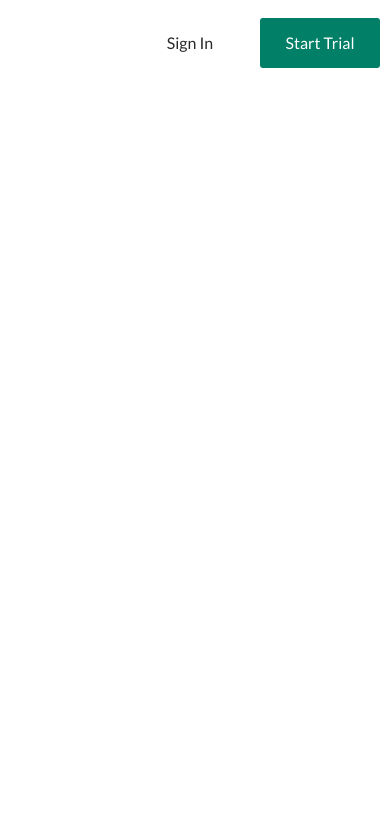
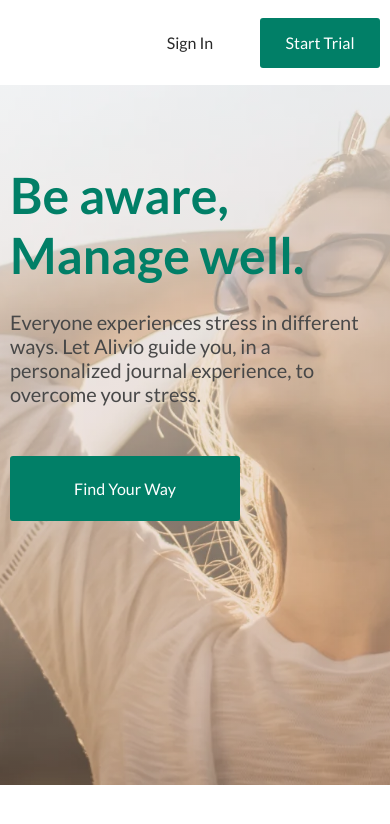
Before and after one commit to DigitalGl/CSS-Alivio, a plain HTML site: page index.html in a window 390 px wide. Drawn offline with Linux system fonts and the light colour scheme.

Commit message:
main section

```diff
--- a/index.css
+++ b/index.css
@@ -1,3 +1,4 @@
 @import url('/styles/variables.css');
 @import url('/styles/basic.css');
 @import url('/styles/header.css');
+@import url('/styles/hero.css');
--- a/index.html
+++ b/index.html
@@ -46,5 +46,21 @@
         </div>
       </div>
     </header>
+
+    <main>
+      <section class="hero" aria-label="hero section">
+        <div class="container">
+          <div class="hero__content">
+            <h1 class="hero__title">Be aware, Manage well.</h1>
+            <p class="hero__desc" aria-label="main description">
+              Everyone experiences stress in different ways. Let Alivio guide
+              you, in a personalized journal experience, to overcome your
+              stress.
+            </p>
+            <button type="button" class="btn">Find Your Way</button>
+          </div>
+        </div>
+      </section>
+    </main>
   </body>
 </html>
--- a/styles/basic.css
+++ b/styles/basic.css
@@ -17,6 +17,10 @@ ul {
 a {
   text-decoration: none;
   color: unset;
+}
+
+h1, h2, h3, h4, h5, h6, p {
+  margin: 0;
 }
 
 .container {
--- /dev/null
+++ b/styles/hero.css
@@ -0,0 +1,54 @@
+.hero {
+  background: url("../assets/webp/hero_bg.webp") center/cover no-repeat;
+  width: 100%;
+  height: 890px;
+}
+
+.hero__content {
+  padding: 180px 0 0 0;
+  max-width: 420px;
+  display: flex;
+  flex-direction: column;
+  justify-content: start;
+  align-items: start;
+}
+
+.hero__title {
+  color: var(--co-green);
+  font-size: 65px;
+  font-weight: 700;
+}
+
+.hero__desc {
+  margin: 25px 0 50px;
+  color: var(--co-ligh-black);
+  font-size: 20px;
+  font-weight: 400;
+}
+
+.hero__content .btn {
+  width: 230px;
+  height: 65px;
+}
+
+@media (max-width: 768px) {
+  .hero {
+    height: 700px;
+  }
+
+  .hero__content {
+    padding: 80px 0 0 0;
+  }
+}
+
+@media (max-width: 480px) {
+  .hero {
+    background: linear-gradient(180deg, rgba(245, 246, 252, 0.52), rgba(255, 176, 139, 0.28)),
+    url("../assets/webp/hero_bg.webp") 60% 50%/cover no-repeat;
+  }
+
+  .hero__title {
+    font-size: 50px;
+    max-width: 350px;
+  }
+}
--- a/styles/variables.css
+++ b/styles/variables.css
@@ -3,6 +3,8 @@
   --co-green: #017f67;
   --co-dark-green: #245852;
   --co-black: #292929;
+  --co-ligh-black: #484848;
+
 }
 
 /* media breakpointers 992px, 768px, 576px, 480px */
```
